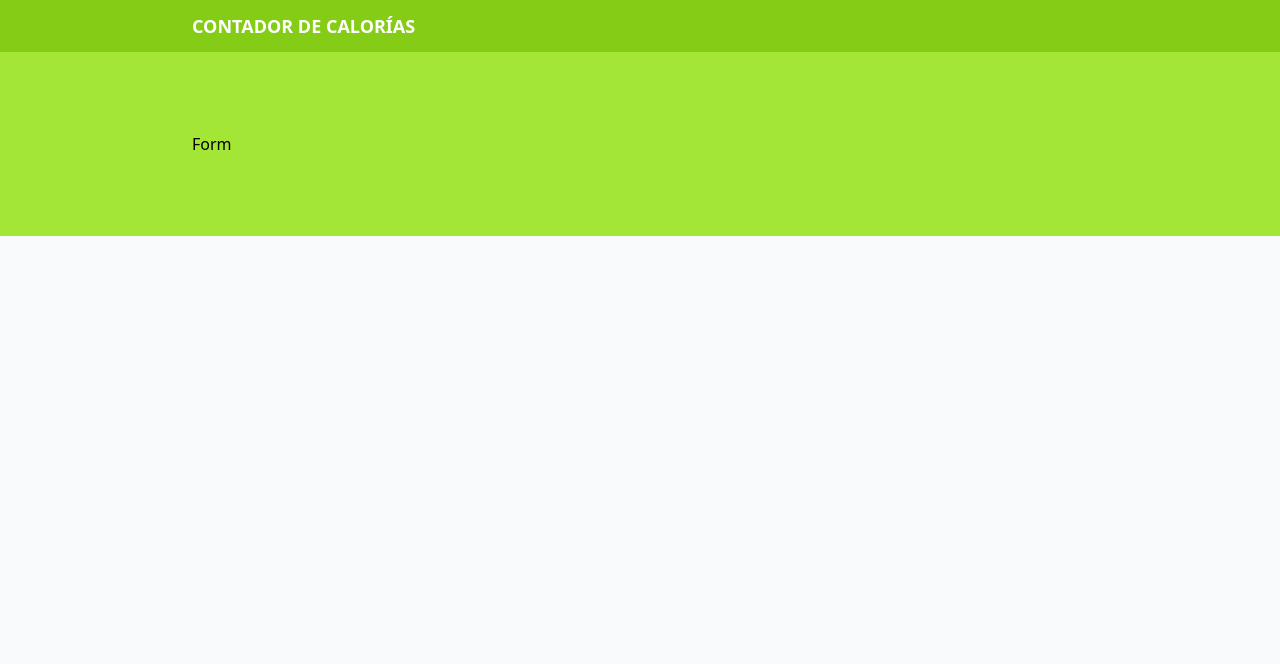
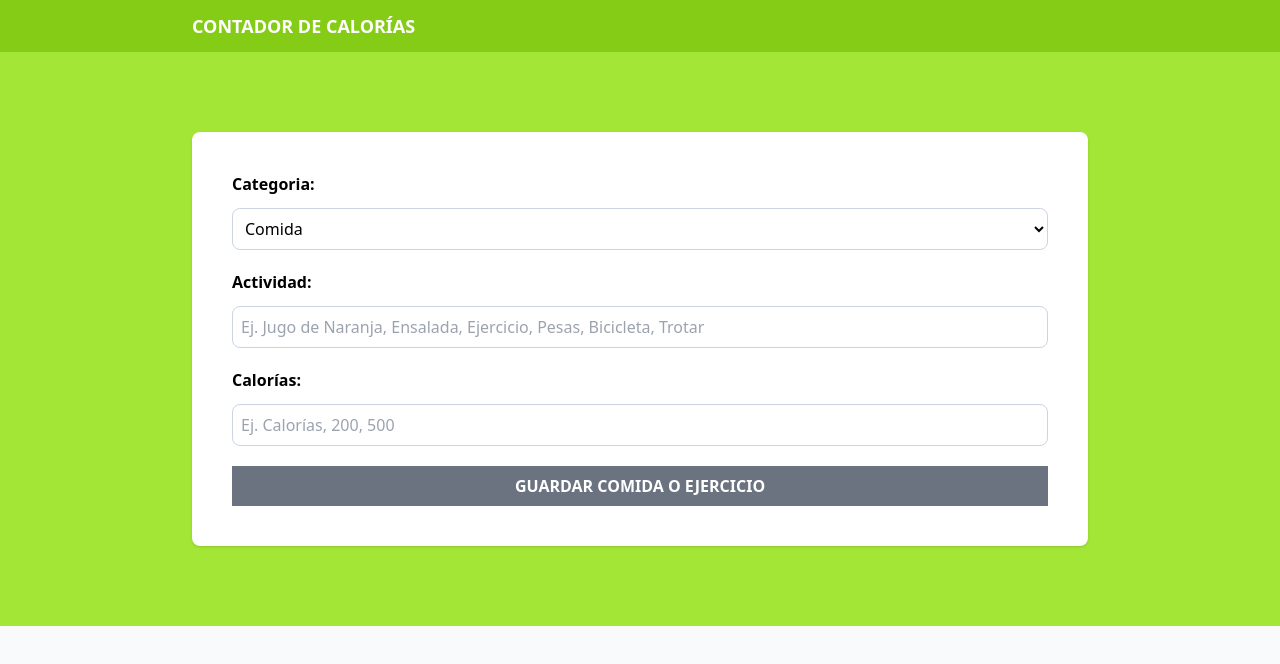
Before and after one commit to MauroQuiroga99/calorie-tracking, a React (Vite) app: page / in a window 1280 px wide. Shown: the top 664 px of the page. Built offline with nearby package versions, Linux system fonts and the light colour scheme.

Commit message:
agregar formulario de entrada de datos

```diff
--- a/src/components/Form.tsx
+++ b/src/components/Form.tsx
@@ -1,9 +1,48 @@
-
+import { categories } from "../data/categories";
 
 export default function Form() {
   return (
-    <div>
-      Form
-    </div>
-  )
+    <form className="space-y-5 bg-white shadow p-10 rounded-lg">
+      <div className=" grid grid-cols-1 gap-3">
+        <label htmlFor="category" className="font-bold">
+          {" "}
+          Categoria:
+        </label>
+        <select
+          className="border border-slate-300 p-2 rounded-lg w-full bg-white"
+          id="category"
+        >
+          {categories.map((category) => (
+            <option key={category.id}> {category.name} </option>
+          ))}
+        </select>
+      </div>
+      <div className=" grid grid-cols-1 gap-3">
+        <label htmlFor="activity" className="font-bold">
+          {" "}
+          Actividad:
+        </label>
+        <input
+          id="activity"
+          type="text"
+          className="border border-slate-300 p-2 rounded-lg"
+          placeholder="Ej. Jugo de Naranja, Ensalada, Ejercicio, Pesas, Bicicleta, Trotar"
+        />
+      </div>
+      <div className=" grid grid-cols-1 gap-3">
+        <label htmlFor="calories" className="font-bold">
+          {" "}
+          Calorías:
+        </label>
+        <input
+          id="calories"
+          type="text"
+          className="border border-slate-300 p-2 rounded-lg"
+          placeholder="Ej. Calorías, 200, 500"
+        />
+      </div>
+
+      <input type="submit" value={'Guardar comida o ejercicio'} className="bg-gray-500 hover:bg-gray-900 w-full p-2 font-bold uppercase text-white cursor-pointer" />
+    </form>
+  );
 }
--- /dev/null
+++ b/src/data/categories.ts
@@ -0,0 +1,6 @@
+import type { Category } from "../types"
+
+export const categories: Category[] = [
+    { id: 1, name: 'Comida'},
+    { id: 2, name: 'Ejercicio'}
+  ]
--- /dev/null
+++ b/src/types/index.ts
@@ -0,0 +1,4 @@
+export type Category ={
+    id:number,
+    name:string
+}
```
